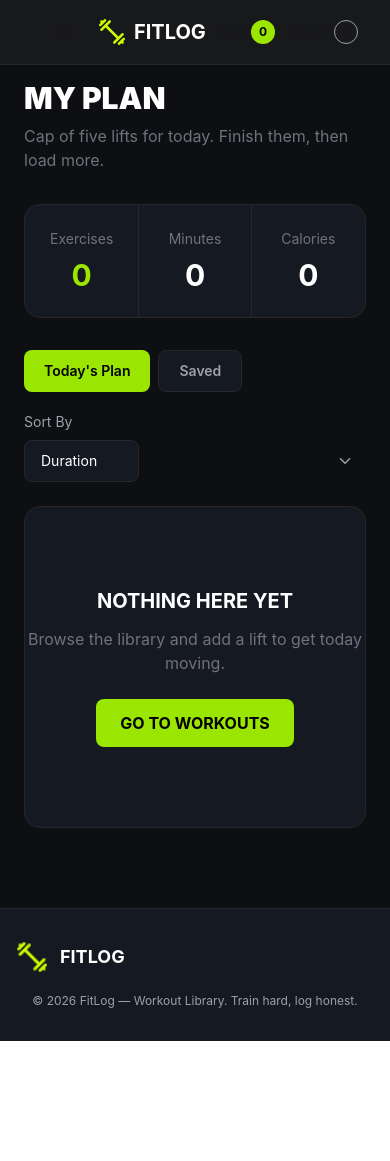
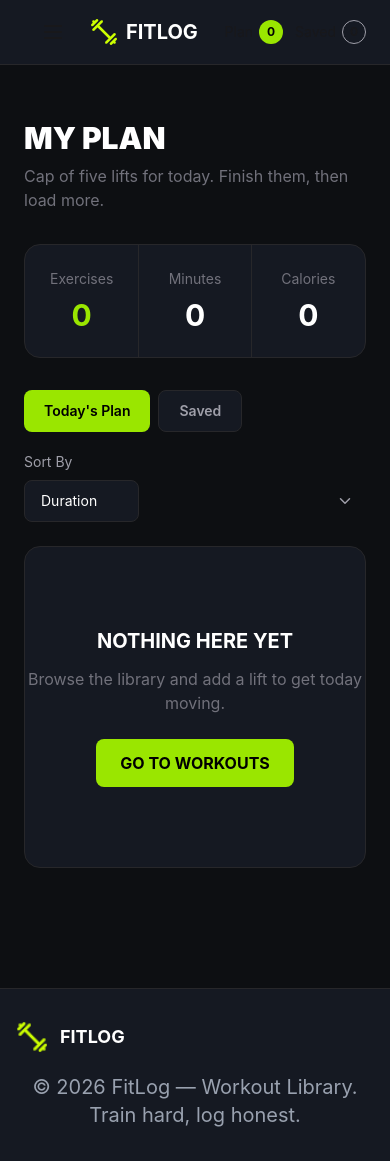
Before and after one commit to sharminakt116-max/Fit-Log-Resources, a Next.js app: page /my-plan in a window 390 px wide. Before the commit the page ends 1041 px from the top, so only its background shows below. Built offline with nearby package versions, Linux system fonts and the light colour scheme.

Commit message:
env added

```diff
--- a/src/app/my-plan/page.tsx
+++ b/src/app/my-plan/page.tsx
@@ -129,7 +129,7 @@ const MyPlanPage = () => {
   };
 
   return (
-    <main className="min-h-screen bg-[#0d0f12] text-white px-6 sm:px-15 py-20">
+    <main className="min-h-screen bg-[#0d0f12] text-white px-6 sm:px-15 py-30">
       <div className="max-w-6xl mx-auto">
 
         {/* Header */}
--- a/src/app/workout/[id]/page.tsx
+++ b/src/app/workout/[id]/page.tsx
@@ -3,13 +3,18 @@ import { LuStar } from 'react-icons/lu';
 import WorkoutActions from '@/component/workout/WorkoutActions';
 
 const getWorkout = async (id: string) => {
+    try{
   const response = await fetch(
-    `https://api.abcz.workers.dev/api/fitlog/${id}`
+    `$ {process.env.NEXT_PUBLIC_SERVER_BASE_URL}https://api.abcz.workers.dev/api/fitlog/${id}`
   );
 
   const data = await response.json();
 
   return data;
+}catch(error){
+    console.error("Error fetching card data:",error);
+    return[];
+}
 };
 
 const WorkoutDetails = async ({
--- a/src/component/homepage/Banner.tsx
+++ b/src/component/homepage/Banner.tsx
@@ -5,8 +5,8 @@ import bannerImg from "@/assets/banner.png";
 
 const Banner = () => {
   return (
-    <section className="py-10 sm:py-14 lg:py-20">
-      <div className="container mx-auto px-4 sm:px-6 lg:px-8">
+    <section className="py-10 sm:py-14 lg:py-25">
+      <div className="container mx-auto px-6 sm:px-6 lg:px-8">
 
         <div className="bg-[#1c1f26] rounded-2xl overflow-hidden">
           <div className="flex flex-col lg:flex-row items-center justify-between gap-10 lg:gap-16 p-6 sm:p-10 lg:p-14">
--- a/src/component/homepage/Card.tsx
+++ b/src/component/homepage/Card.tsx
@@ -2,13 +2,19 @@ import WorkoutsCard from '@/component/shared/WorkoutsCard';
 import { ICard } from '@/types/type';
 
 const getCard = async () => {
+    try{
+
   const response = await fetch(
-    'https://api.abcz.workers.dev/api/fitlog'
+    '$ {process.env.NEXT_PUBLIC_SERVER_BASE_URL}https://api.abcz.workers.dev/api/fitlog'
   );
 
   const data = await response.json();
 
   return data;
+}catch(error){
+    console.error("Error fetching card data:",error);
+    return[];
+}
 };
 
 const Card = async () => {
--- a/src/component/shared/Footer.tsx
+++ b/src/component/shared/Footer.tsx
@@ -23,7 +23,7 @@ const Footer = () => {
           </div>
 
           {/* Copyright */}
-          <p className="text-xs sm:text-sm text-gray-400 text-center">
+          <p className="text-xl sm:text-sm text-gray-400 text-center">
             © 2026 FitLog — Workout Library. Train hard, log honest.
           </p>
 
--- a/src/component/shared/Navber.tsx
+++ b/src/component/shared/Navber.tsx
@@ -38,8 +38,8 @@ const Navber = () => {
   }, []);
 
   return (
-    <header className="fixed top-0 left-0 right-0 z-50 bg-[#18191a] border-b border-zinc-800">
-      <div className="navbar container mx-auto px-8 sm:px-8 lg:px-8">
+    <header className="fixed top-0 left-0 right-0 z-50 bg-[#151922] border-b border-zinc-800">
+      <div className="navbar container mx-auto px-6 sm:px-8 lg:px-8">
 
         {/* Left */}
         <div className="navbar-start">
--- a/src/component/shared/WorkoutsCard.tsx
+++ b/src/component/shared/WorkoutsCard.tsx
@@ -30,7 +30,7 @@ const WorkoutsCard = ({ card }: ICardProps) => {
           {card.muscleGroups.map((muscle) => (
             <span
               key={muscle}
-              className="text-xs font-semibold text-lime-400 border border-lime-400/30 px-2 py-1 rounded-full"
+              className="text-xs font-semibold bg-lime-400 text-black border border-lime-400/30 px-2 py-1 rounded-full"
             >
               {muscle.toUpperCase()}
             </span>
```
